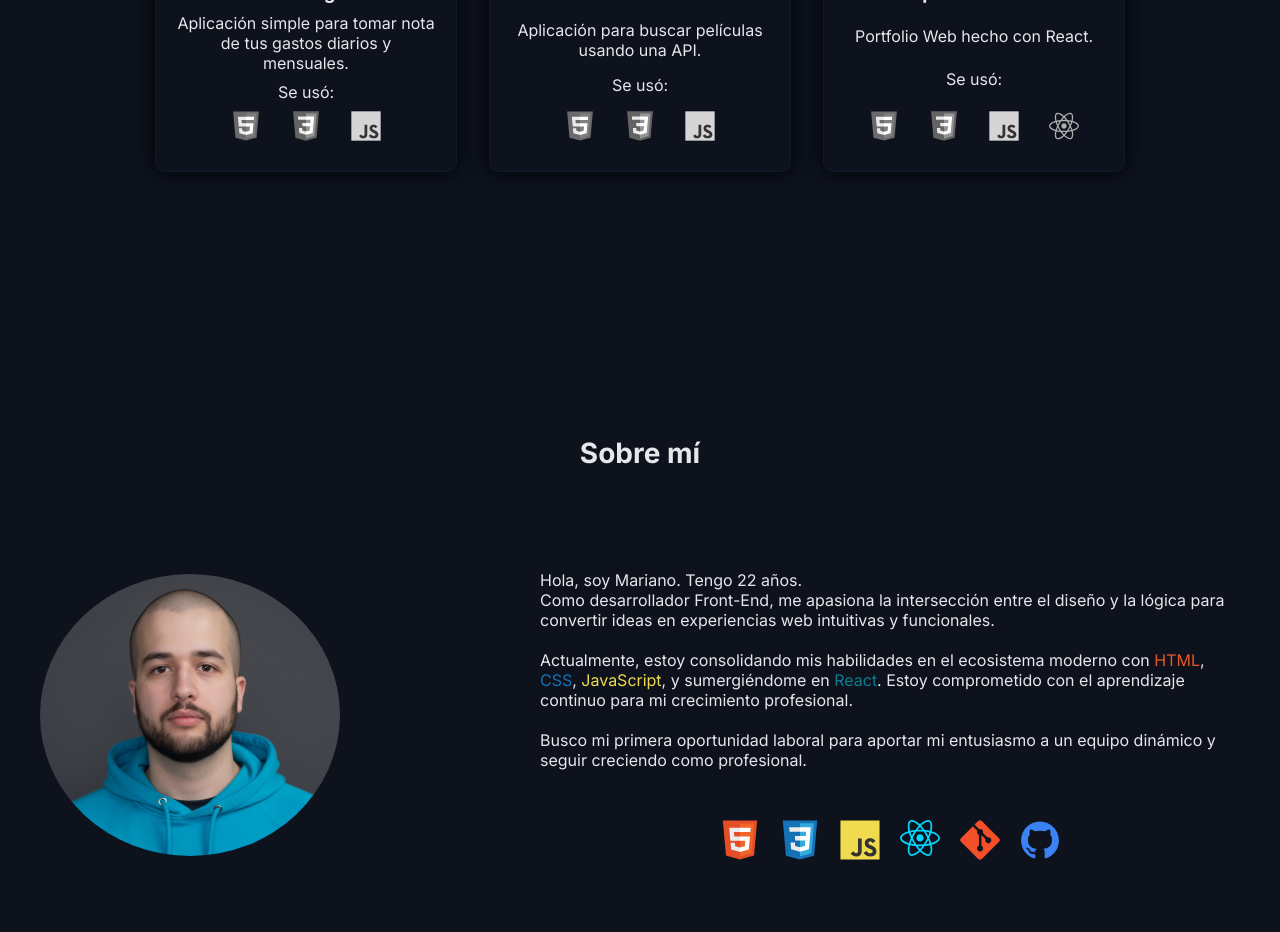
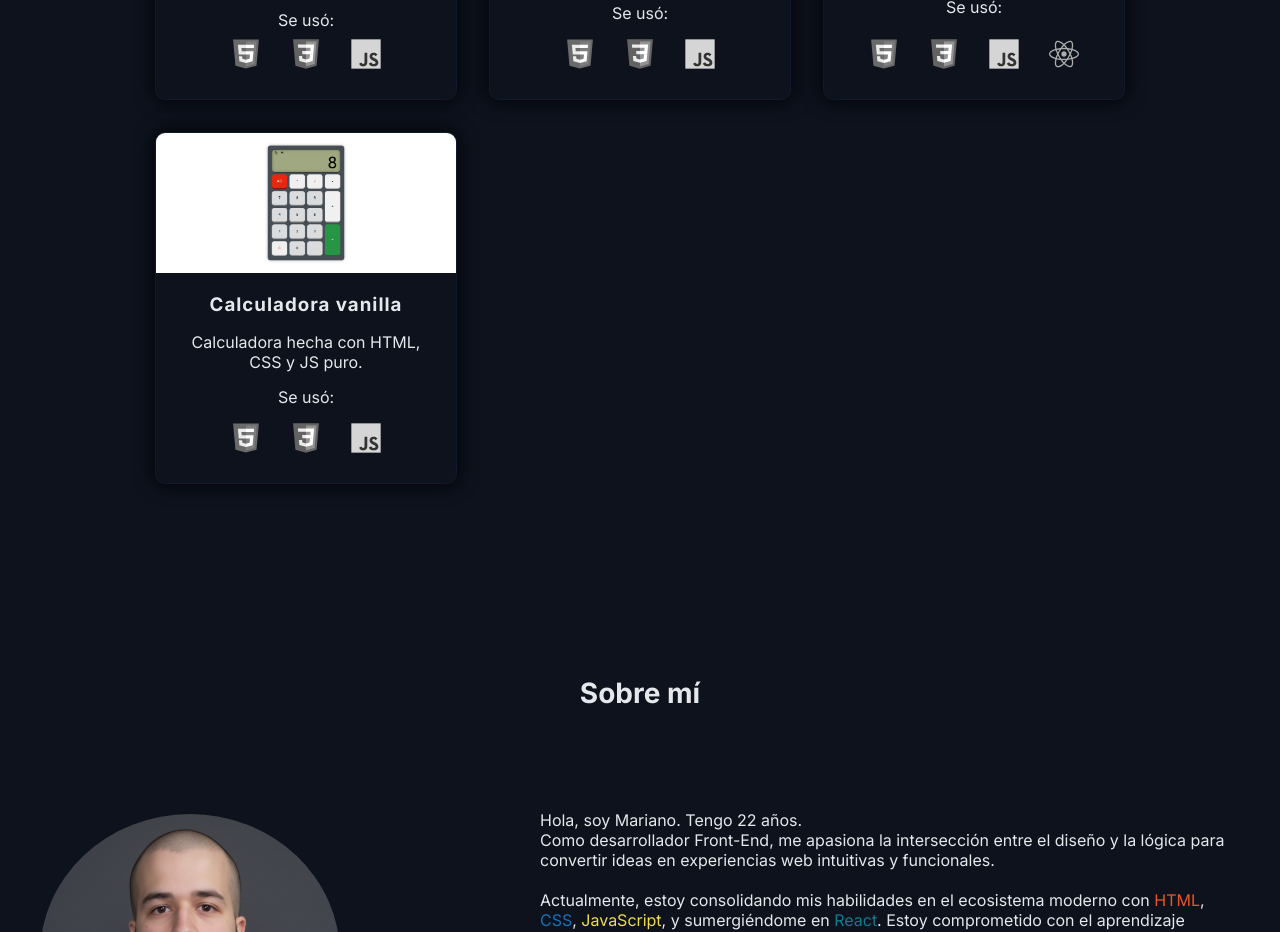
Before and after one commit to mmmorini/mi-portfolio-react, a React (Vite) app: page / in a window 1280 px wide. Shown: the part 1140-2072 px from the top of the page. Built offline with nearby package versions, Linux system fonts and the light colour scheme.

Commit message:
feat(project): Añade proyecto calculadora-vanilla

```diff
--- a/src/data/projectsData.js
+++ b/src/data/projectsData.js
@@ -1,6 +1,7 @@
 import deployGastos from "../assets/deploy-gestor-gastos.png"
 import buscadorPeli from "../assets/buscador-peli.png"
 import portfolio from "../assets/portfolio.png"
+import calculadoraVanilla from "../assets/calculadoraVanilla.png"
 
 import htmlIcon from "../assets/html.svg"
 import cssIcon from "../assets/css.svg"
@@ -31,6 +32,14 @@ const projectsData = [
         tech: [htmlIcon, cssIcon, jsIcon, reactIcon],
         githubUrl: 'https://github.com/mmmorini/mi-portfolio-react',
         deployUrl: 'https://webpfolio.netlify.app/'
+    },
+    {
+        image: calculadoraVanilla,
+        title: 'Calculadora vanilla',
+        description: 'Calculadora hecha con HTML, CSS y JS puro.',
+        tech: [htmlIcon, cssIcon, jsIcon],
+        githubUrl: 'https://github.com/mmmorini/calculadora-vanilla',
+        deployUrl: 'https://calculadoravanilla.netlify.app/'
     }
 ];
 
```
Also changed, not shown: src/assets/calculadoraVanilla.png (added).
